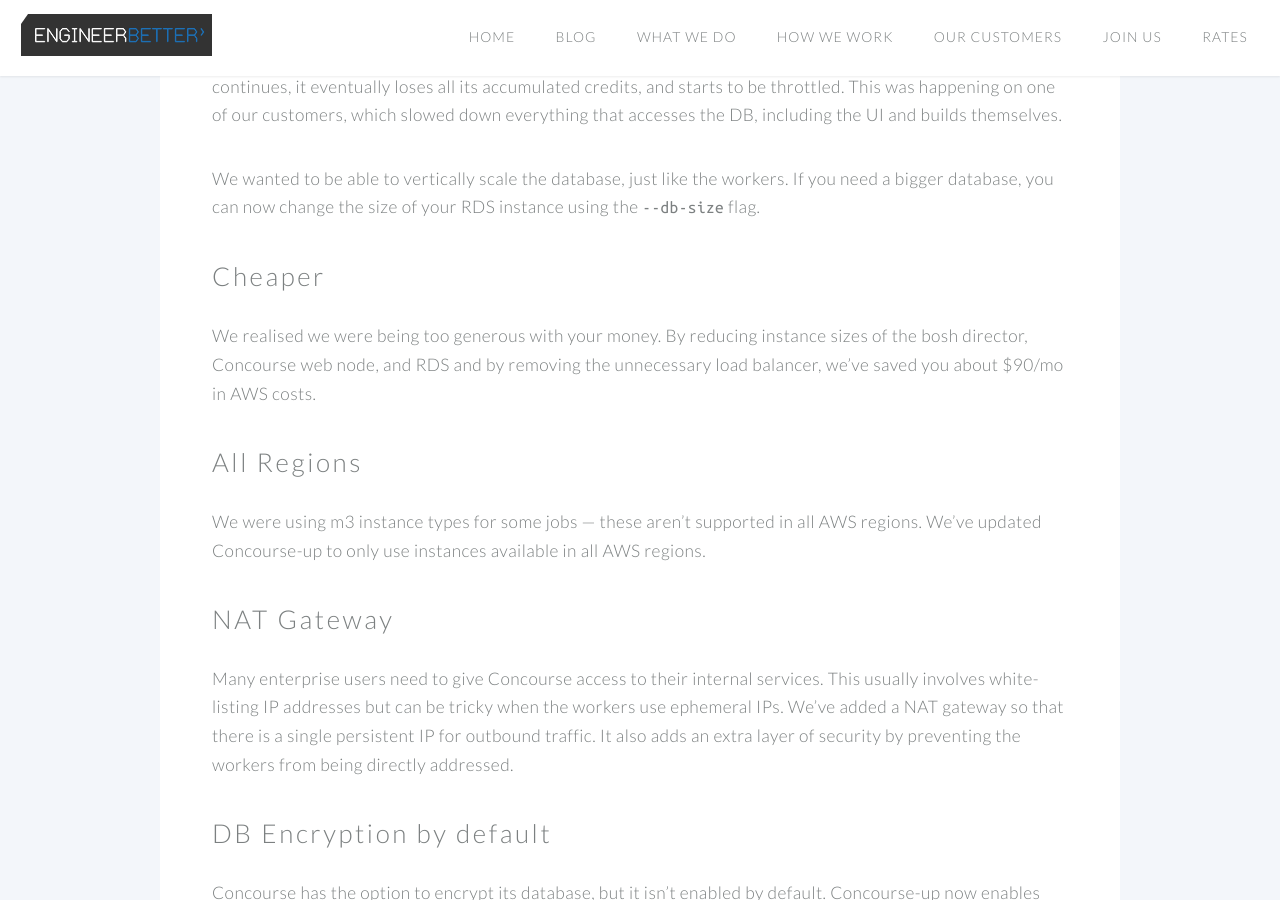
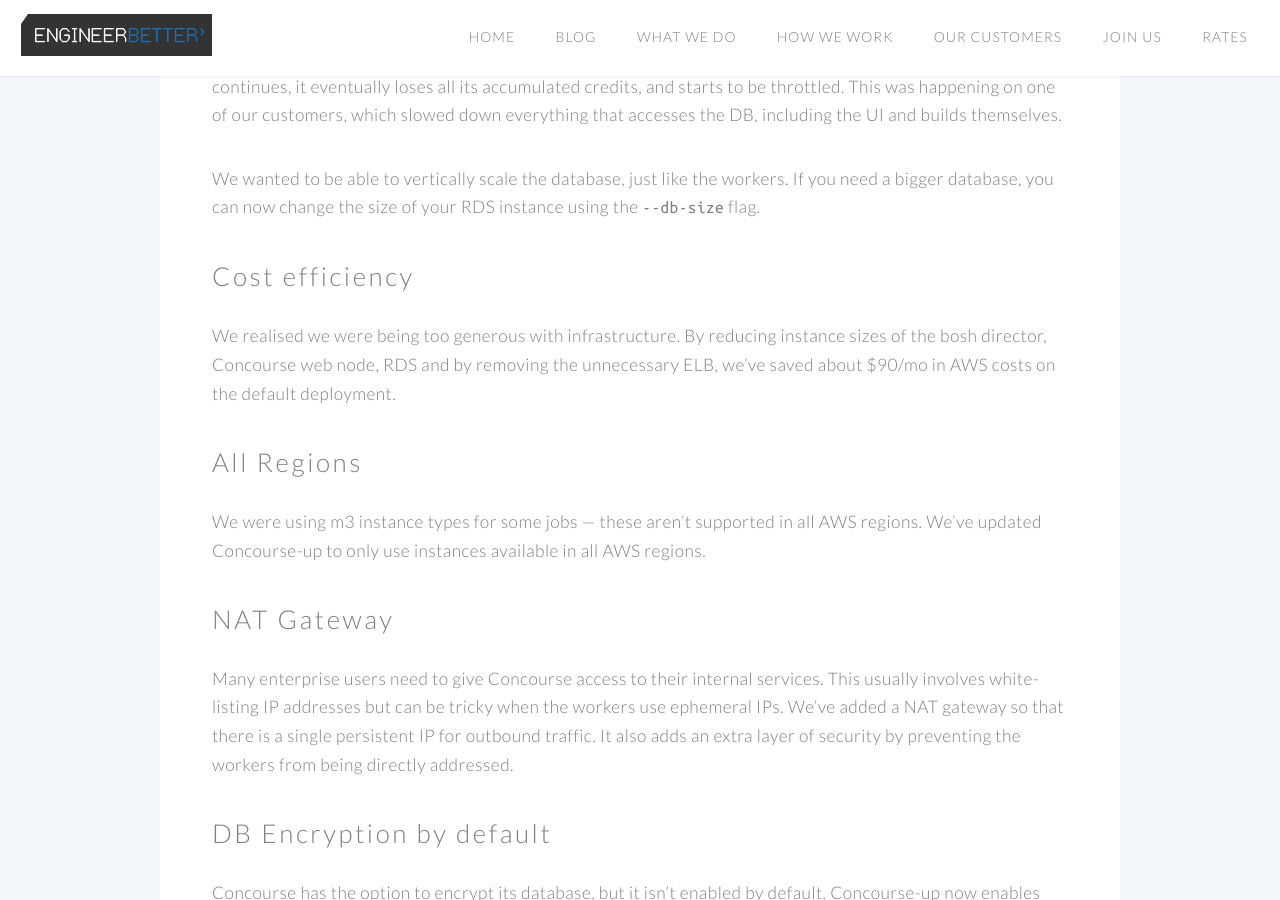
Before and after one commit to DanielJonesEB/engineerbetter.com, a Jekyll site: the page built from _posts/2017-09-18-perpetual-motion-software-updates.markdown, in a window 1280 px wide and 900 px high, scrolled down 3735 px. Built offline with Jekyll 4.4.1, drawn with Linux system fonts in a browser that asks for light colours; comment, search, counter and statistics services are not loaded; some of the changed lines change nothing that is shown.

Commit message:
better formatting on lists and describe cost efficiency more accurately

```diff
--- a/_posts/2017-09-18-perpetual-motion-software-updates.markdown
+++ b/_posts/2017-09-18-perpetual-motion-software-updates.markdown
@@ -25,9 +25,9 @@
 
 Internally, Concourse-up runs the following tasks idempotently when deploying:
 
-1. Build AWS infrastructure using Terraform
-1. Deploy a bosh director and Concourse deployment
-1. Set the self-update pipeline
+* Build AWS infrastructure using Terraform
+* Deploy a bosh director and Concourse deployment
+* Set the self-update pipeline
 
 Let's say we release an update that updates some code on the Concourse worker VM. This will result in BOSH taking down the worker node during step 2 in order to update the code running on it. Which would result in downtime for the Concourse. Now if this update was triggered by a self-update job running on the Concourse _itself_, we're going to run into trouble as BOSH will try and update the VM that is running the job that triggered BOSH to update the VM in the first place (this is where my head starts to hurt).
 
@@ -35,9 +35,9 @@
 
 But if you look at our 3 tasks above, you can see that if we exit early during task 2, we'll never get to do task 3 — set the self-update pipeline. This means if we wanted to update our self-update pipeline (meta, I know) we wouldn't be able to. Therefore in self-update mode, Concourse-up changes the order and runs the tasks this way:
 
-1. Build AWS infrastructure using Terraform
-1. Set the self-update pipeline
-1. Deploy a bosh director and Concourse deployment (and exit early to let BOSH do it's thing)
+* Build AWS infrastructure using Terraform
+* Set the self-update pipeline
+* Deploy a bosh director and Concourse deployment (and exit early to let BOSH do it's thing)
 
 This ensures that any new self-update pipelines get set, and that the CI job can safely exit know BOSH is upgrading Concourse in the background.
 
@@ -60,9 +60,9 @@
 
 We wanted to be able to vertically scale the database, just like the workers. If you need a bigger database, you can now change the size of your RDS instance using the `--db-size` flag.
 
-## Cheaper
+## Cost efficiency
 
-We realised we were being too generous with your money. By reducing instance sizes of the bosh director, Concourse web node, and RDS and by removing the unnecessary load balancer, we've saved you about $90/mo in AWS costs.
+We realised we were being too generous with infrastructure. By reducing instance sizes of the bosh director, Concourse web node, RDS and by removing the unnecessary ELB, we've saved about $90/mo in AWS costs on the default deployment.
 
 ## All Regions
 
```
